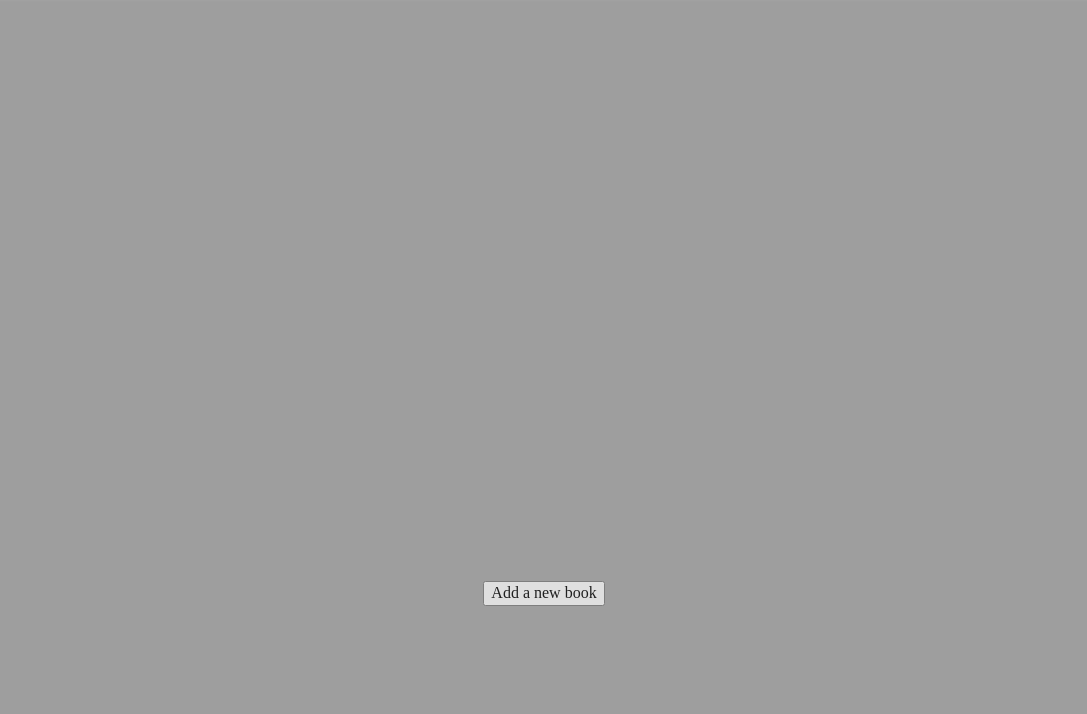
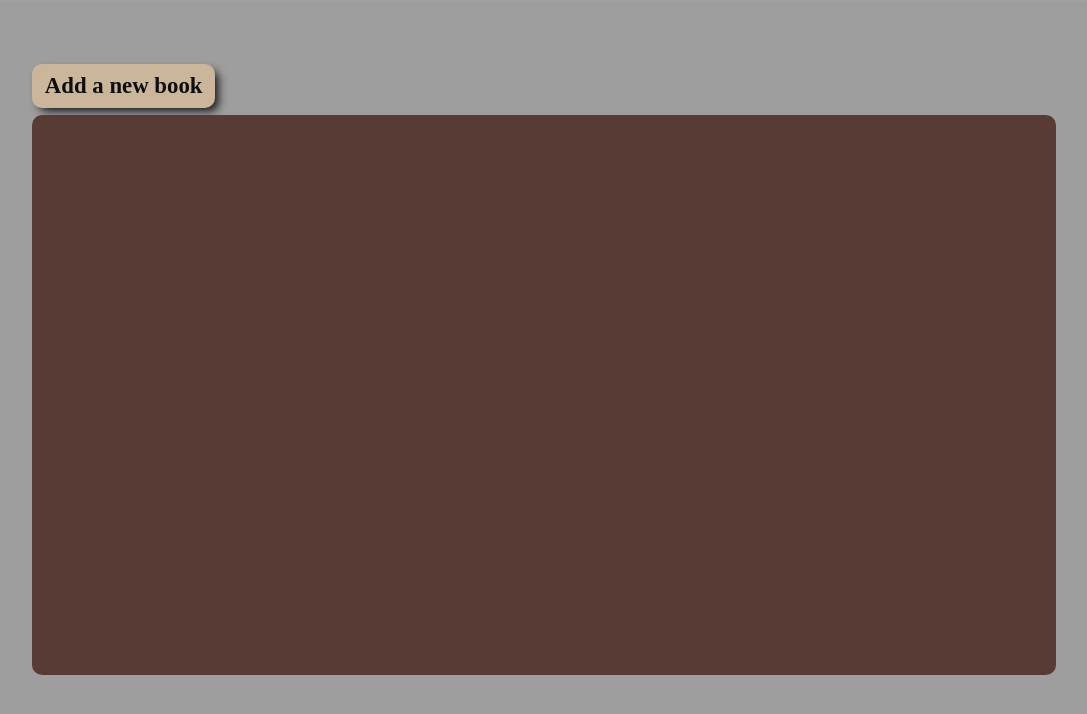
Before and after one commit to nekosoffy/library, a plain HTML site: page index.html in a window 1280 px wide. Both pictures are taken after a click on the button "Start my collection". Shown: the whole page, without its empty margins (96-1183 px from the left). Drawn offline with Linux system fonts and the light colour scheme; grey boxes are pictures that could not be loaded; files whose address does not match are found by name.

Commit message:
Style the books and its container

```diff
--- a/script.js
+++ b/script.js
@@ -106,7 +106,7 @@ function fadeOut() {
 function fadeIn() {
     let opacity = 0;
     mainWrapper.style.opacity = opacity;
-    newBookButton.style.display = "inline-block";
+    mainWrapper.style.display = "block";
     let interval = setInterval(function () {
         if (opacity < 1) {
             opacity += 0.1;
@@ -114,7 +114,7 @@ function fadeIn() {
             } else {
                 clearInterval(interval);
             }
-        }, 200);
+        }, 100);
 }
 
 startButton.addEventListener("click", fadeOut,{once:true});
--- a/styles.css
+++ b/styles.css
@@ -19,15 +19,16 @@
 
     --h1-font-size: calc(1.8rem + 2.5vw);
     --start-button-font-size: calc(1rem + 1.5vw);
-    --start-button-color: #8b9d83;
-    --start-button-font-color: #0e0e0e;
+    --button-color: #ccb69b;
+    --button-font-color: #0e0e0e;
+    --new-book-button-font-size: calc(1rem + 1vw)
 }
 
 body {
     -webkit-font-smoothing: antialiased;
     font-size: 1.6rem;
     height: 100vh;
-    display: grid;
+    display: flex;
     align-items: center;
     justify-content: center;
 }
@@ -75,29 +76,33 @@ h1 {
 #start-button {
     margin-top: 2vw;
     font-size: var(--start-button-font-size);
-    min-width: fit-content;
-    background: var(--start-button-color);
-    border: none;
     opacity: 0;
-    border-radius: 10px;
-    cursor: pointer;
     padding: 2%;
-    font-weight: bold;
-    box-shadow: 5px 5px 10px -2px #0e0e0e;
 
     animation: fadeIn 3s;
     animation-delay: 2s;
     animation-fill-mode: forwards;
 }
 
-#start-button:active {
-    background-color: #667260;
+button {
+    border: none;
+    min-width: fit-content;
+    cursor: pointer;
+    border-radius: 10px;
+    font-weight: bold;
+    background: var(--button-color);
+    color: var(--button-font-color);
+    box-shadow: 5px 5px 10px -2px #0e0e0e;
+}
+
+button:active {
+    background-color: #af9c84;
     transform: scale(0.98);
     box-shadow: none;
 }
 
-#start-button:hover {
-    background-color: #667260;
+button:hover {
+    background-color: #af9c84;
 }
 
 
@@ -115,6 +120,47 @@ h1 {
     padding: 3%;
 }
 
-#add {
+#main-wrapper {
     display: none;
 }
+
+#books-container {
+    position: absolute;
+    top: max(70px,9vw);
+    left: 10vw;
+    width: 80vw;
+    height: 70vh;
+    background-color: #583b34;
+    border-radius: 10px;
+    padding: 20px;
+    display: grid;
+    grid-template-columns: repeat(auto-fill, minmax(200px, 1fr));
+    grid-auto-rows: min-content;
+    gap: 10px;
+    justify-content: center;
+    align-content: start;
+    overflow-y: auto;
+}
+
+#add {
+    position: absolute;
+    top: 5vw;
+    left: 10vw;
+    font-size: var(--new-book-button-font-size);
+    min-width: fit-content;
+    border: none;
+    border-radius: 10px;
+    cursor: pointer;
+    padding: max(7px,1%);
+    font-weight: bold;
+}
+
+.book-card {
+    height: max(150px,27vh);
+    overflow: auto;
+    background-color: #a8845b;
+    padding: max(7px,1%);
+    border: 3px solid var(--button-font-color);
+    border-left: 20px solid var(--button-font-color);
+    border-radius: 10px 3px 3px 10px;
+}
```
